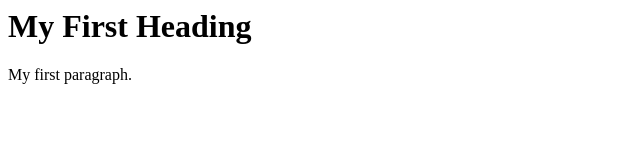
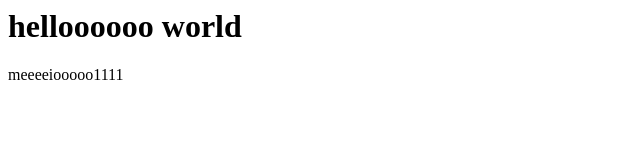
Before and after one commit to Reza-sd/rezawebsite, a plain HTML site: page index.html in a window 1280 px wide. Shown: the whole page, without its empty margins (0-640 px from the left). Drawn offline with Linux system fonts and the light colour scheme.

Commit message:
Update index.html

```diff
--- a/index.html
+++ b/index.html
@@ -2,9 +2,9 @@
 <html>
 <body>
 
-<h1>My First Heading </h1>
+<h1>helloooooo world </h1>
 
-<p>My first paragraph.</p>
+<p>meeeeiooooo1111</p>
 
 </body>
 </html>
```
